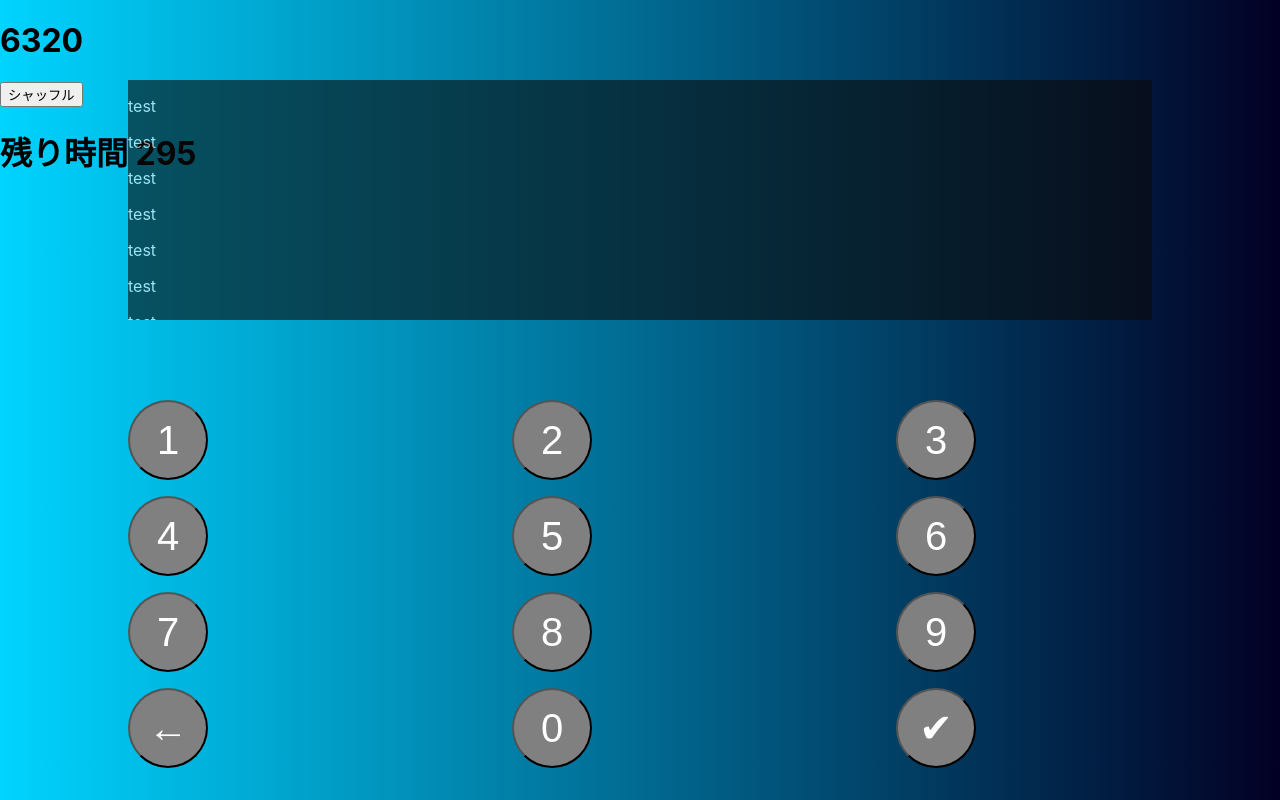
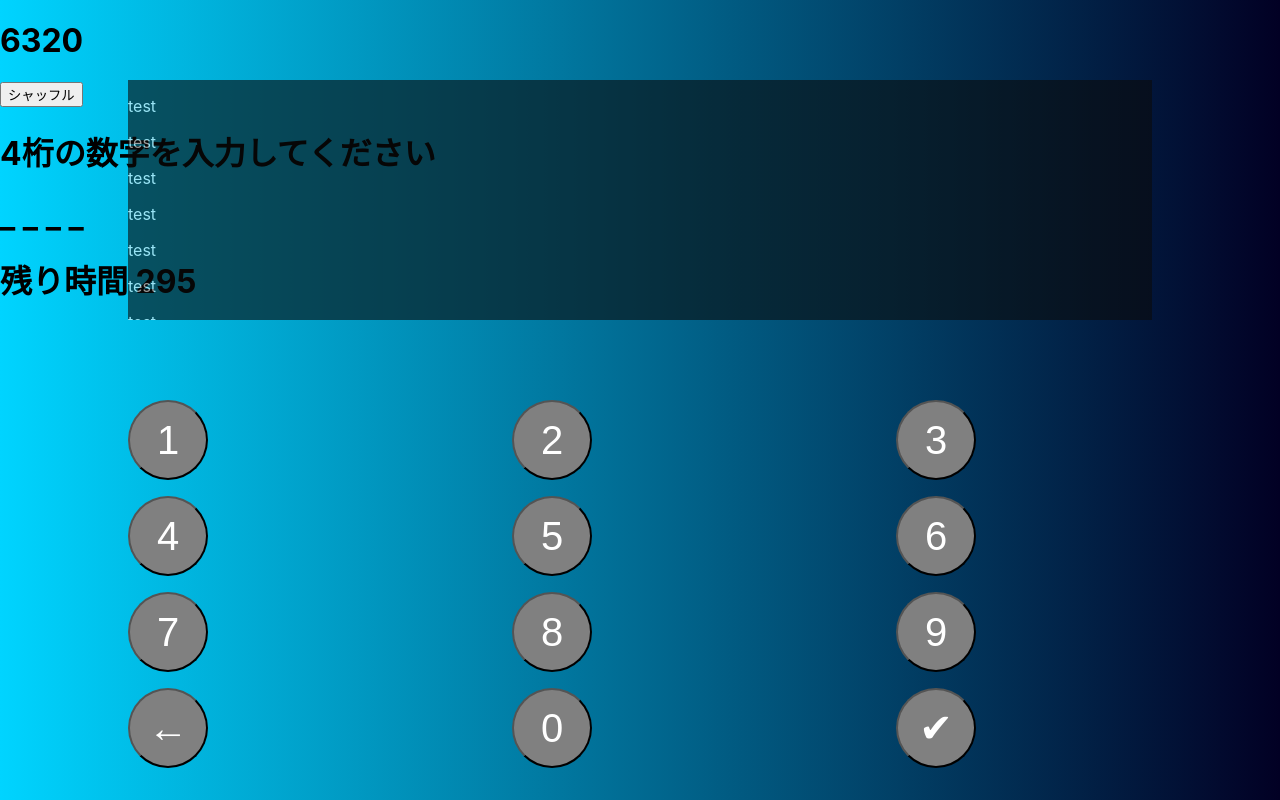
Before and after one commit to sunoco262/21_1021_test, a React (Create React App) app: page / in a window 1280 px wide. Built offline with nearby package versions, Linux system fonts and the light colour scheme.

Commit message:
消しすぎたから戻した

```diff
--- a/src/Form.js
+++ b/src/Form.js
@@ -82,6 +82,8 @@ class Form extends Component {
   render() {
     return (
       <div>
+        <h1>{this.state.message}</h1>
+        <h1>{this.state.form}</h1>
         <div onClick={()=>this.inputForm("1")}><InputButton x="10" y="50" text="1"  /></div>
         <div onClick={()=>this.inputForm("2")}><InputButton x="40" y="50" text="2"  /></div>
         <div onClick={()=>this.inputForm("3")}><InputButton x="70" y="50" text="3"  /></div>
```
